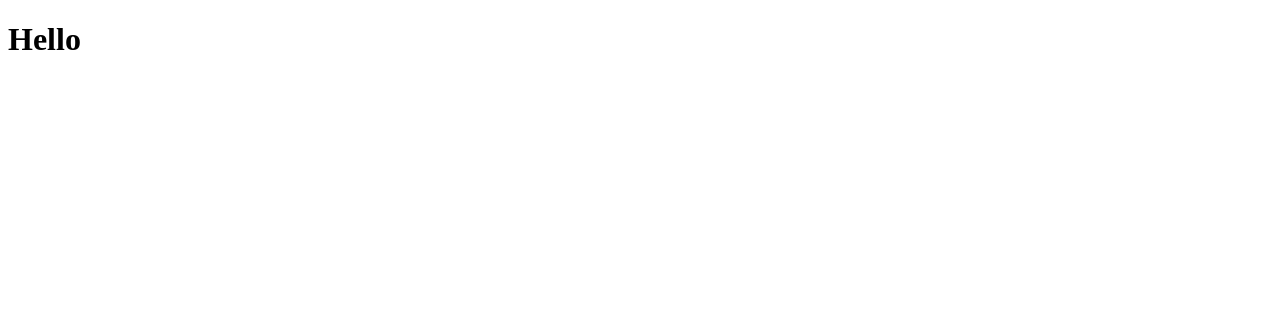
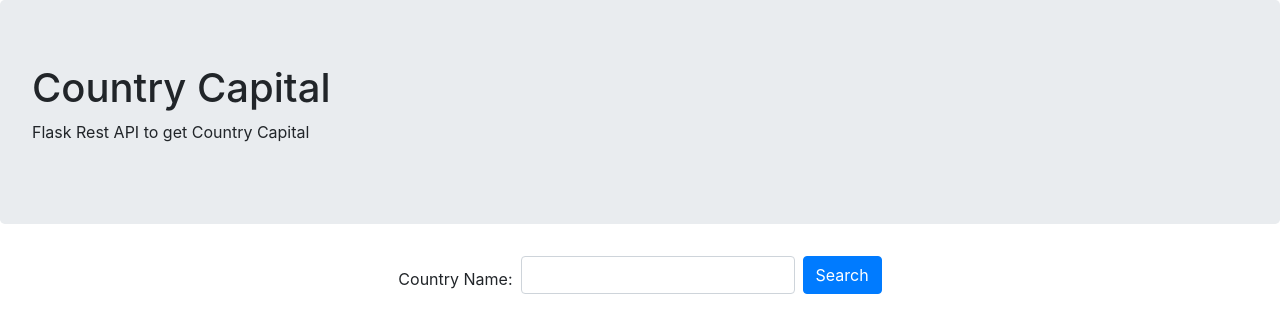
Before and after one commit to RocktimRajkumar/Flask-Country-Capital-API, a Flask app: page / in a window 1280 px wide. Before the commit the part shown is almost empty. Shown: the top 333 px of the page. Run offline with Flask 2, Linux system fonts and the light colour scheme; parts of the project's set-up code (start-up, migrations or seed data) failed here and were passed over; some libraries are stand-ins or nearby versions.

Commit message:
templates > index.html : form to search country capital added

```diff
--- a/templates/index.html
+++ b/templates/index.html
@@ -1,12 +1,19 @@
-<!DOCTYPE html>
-<html lang="en">
-<head>
-    <meta charset="UTF-8">
-    <meta name="viewport" content="width=device-width, initial-scale=1.0">
-    <meta http-equiv="X-UA-Compatible" content="ie=edge">
-    <title>Country</title>
-</head>
-<body>
-    <h1>Hello</h1>
-</body>
-</html>
+{% extends 'layout.html' %}
+{% block head %}
+<title>Country</title>
+{% endblock %}
+
+{% block body %}
+
+<div class="d-flex justify-content-center align-items-center container">
+
+    <div class="row">
+        <form action="/capital" class="form-inline">
+            <label for="country" class="mr-sm-2">Country Name: </label>
+            <input type="text" class="form-control mb-2 mr-sm-2" name="country" id="country">
+            <button type="submit" class="btn btn-primary mb-2">Search</button>
+        </form>
+    </div>
+</div>
+
+{% endblock %}
```
